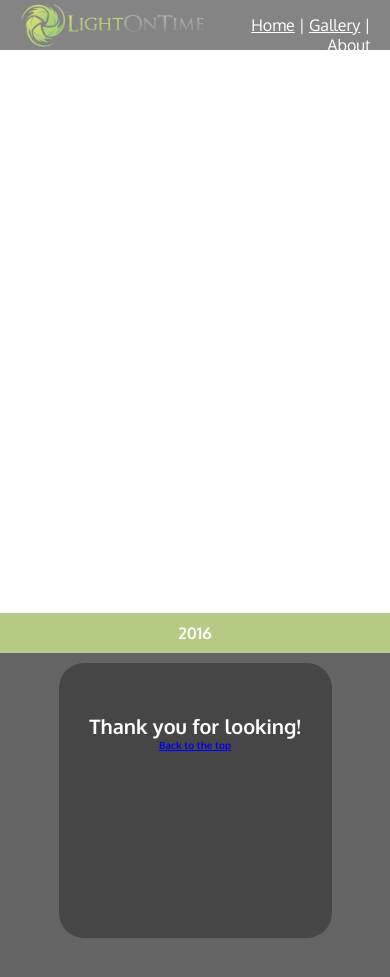
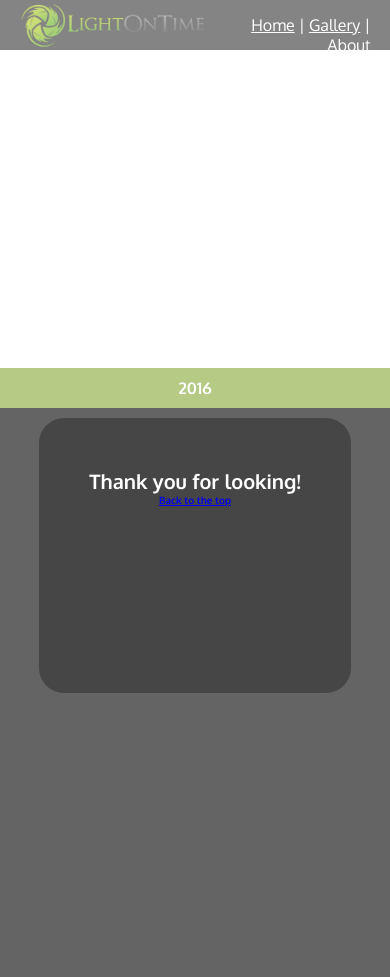
Before and after one commit to codifynw/codyscapes, a Django app: page /photos/ in a window 390 px wide. Shown: the top 977 px of the page. Run offline with Django 3.2, Linux system fonts and the light colour scheme; data that the repository does not hold is empty; some libraries are stand-ins or nearby versions.

Commit message:
updated media query.

```diff
--- a/photos/static/photos/css/main.css
+++ b/photos/static/photos/css/main.css
@@ -187,25 +187,23 @@ a:hover {
 @media (max-width: 750px) {
   #index {
       width: 100%;
-    top: 50%;
+      top: 30%;
       left: 0;
       text-align: center;
       background-color: rgba(100, 100, 100, 1);
     }
     #index_nav {
       width: 100%;
-    top: 50%;
+      top: 30%;
+      border-radius: 0px;
     }
     #googlemaps {
-    height: 60%;
+      height: 35%;
       width: 100%;
       position:fixed;
       left: 0;
       left: 0;
       z-index: 0;
-  }
-  #index_nav {
-    border-radius: 0px;
     }
     #top_header {
       margin-left: 0;
@@ -216,7 +214,7 @@ a:hover {
     }
     .photo {
       display: inline-block;
-    width: 70%;
+      width: 80%;
       left: 15%;
       background-color: rgba(70, 70, 70, 1);
     }
--- a/photos/templates/photos/index.html
+++ b/photos/templates/photos/index.html
@@ -27,7 +27,7 @@
 
 						<!--<iframe  onload="this.width=div.width;this.height=div.height;" src="{{photo.url}}" frameborder="0" allowfullscreen></iframe>-->
 						<div class="videoWrapper">
-						    <!-- Copy & Pasted from YouTube -->
+						    <!-- https://css-tricks.com/NetMag/FluidWidthVideo/Article-FluidWidthVideo.php -->
 						    <iframe width="300" height="169" src="{{photo.url}}" frameborder="0" allowfullscreen></iframe>
 						</div>
 					{% endif %}
```
Lines whose indentation alone changed are shown as unchanged.
